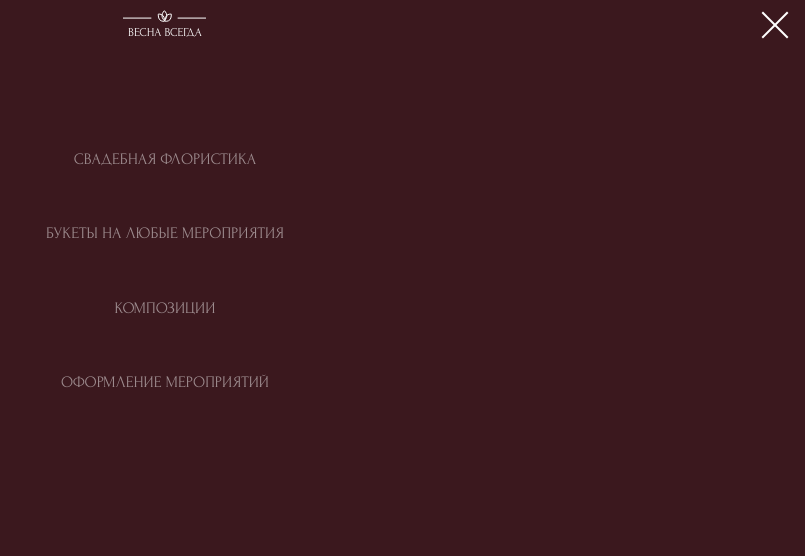
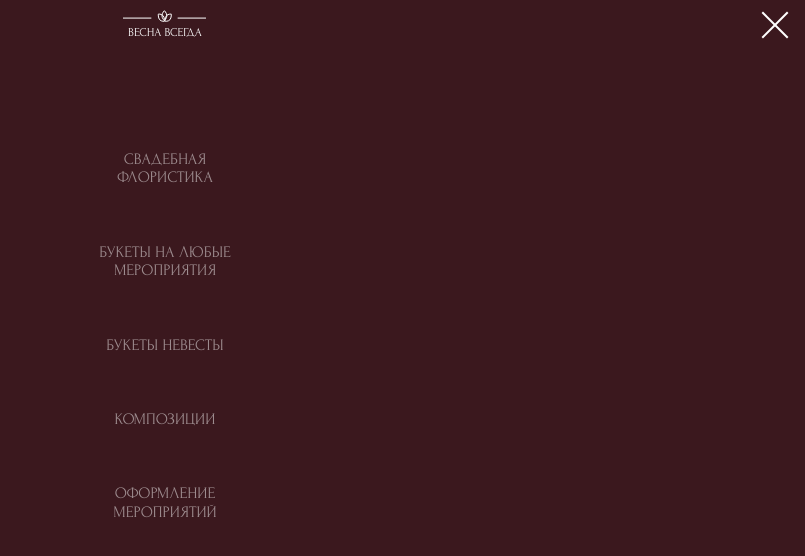
Before and after one commit to feyaq13/floristry, a website built with Parcel: page src/index.html in a window 1280 px wide. Both pictures are taken after a click on the button "Главная навигация". Shown: the whole page, without its empty margins (475-1280 px from the left). Built offline with nearby package versions, Linux system fonts and the light colour scheme.

Commit message:
добавляет переносы для пунктов навигации

```diff
--- a/src/index.html
+++ b/src/index.html
@@ -35,10 +35,11 @@
   </div>
   <nav class="header__nav nav">
     <ul class="nav-list">
-      <li class="nav-list__ilem">свадебная флористика</li>
-      <li class="nav-list__ilem">букеты на любые мероприятия</li>
+      <li class="nav-list__ilem">свадебная <br> флористика</li>
+      <li class="nav-list__ilem">букеты на&nbsp;любые <br> мероприятия</li>
+      <li class="nav-list__ilem">букеты невесты</li>
       <li class="nav-list__ilem">композиции</li>
-      <li class="nav-list__ilem">оформление мероприятий</li>
+      <li class="nav-list__ilem">оформление <br> мероприятий</li>
     </ul>
   </nav>
 </header>
```
